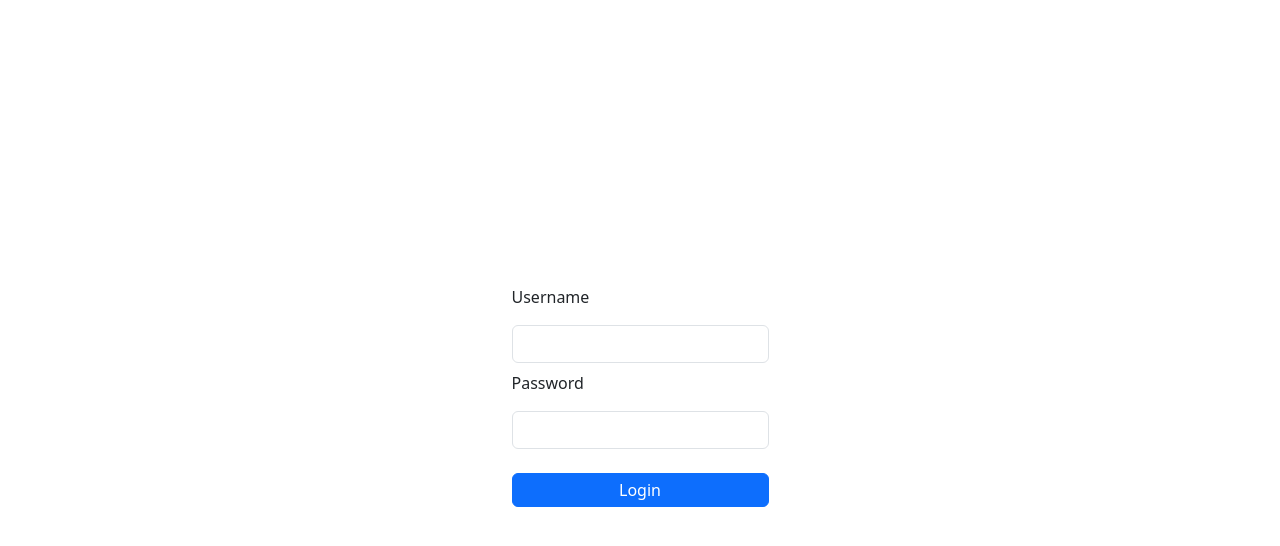
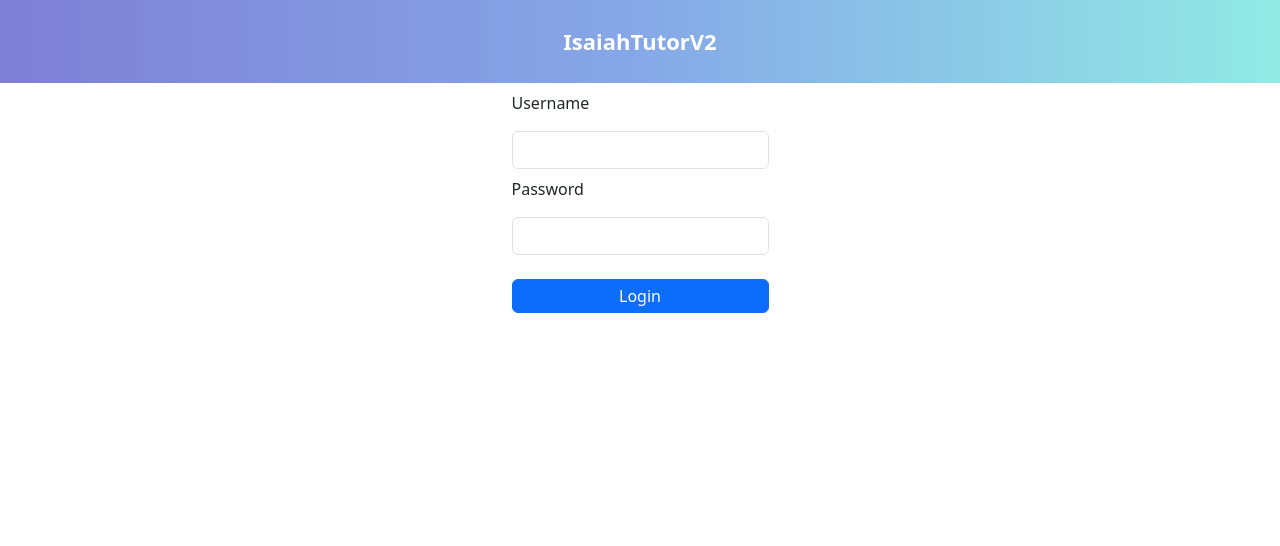
Before and after one commit to filo001/IsaiahTutorV2, a React (Vite) app in the folder client/isaiahTutor/: page / in a window 1280 px wide. Shown: the top 546 px of the page. Built offline with nearby package versions, Linux system fonts and the light colour scheme; what javascript-time-ago would draw is missing.

Commit message:
Added Original IsaiahTutor Styling

```diff
--- a/client/isaiahTutor/src/App.jsx
+++ b/client/isaiahTutor/src/App.jsx
@@ -5,6 +5,7 @@ import { useEffect, useState } from 'react'
 import { UserContext } from './components/context'
 import 'bootstrap/dist/css/bootstrap.min.css';
 import axios from 'axios'
+import { Nav } from 'react-bootstrap'
 
 function App() {
   const [user, setUser] = useState(undefined)
@@ -17,6 +18,7 @@ function App() {
 
   return (
     <>
+    <header className='custom-isaiah-header'>IsaiahTutorV2</header>
       <UserContext.Provider value={user}>
           {(authSession && user != undefined) ?  <Home setAuthSession={setAuthSession} /> :<Auth setUser={setUser} setAuthSession={setAuthSession}/>}
       </UserContext.Provider>
--- a/client/isaiahTutor/src/app.css
+++ b/client/isaiahTutor/src/app.css
@@ -1,3 +1,14 @@
 body {
     font-family: system-ui, -apple-system, BlinkMacSystemFont, 'Segoe UI', Roboto, Oxygen, Ubuntu, Cantarell, 'Open Sans', 'Helvetica Neue', sans-serif;
+
 }
+
+.custom-isaiah-header {
+    padding: 25px 0px;
+    height: 10%;
+    background-image: linear-gradient(to right, #7F7FD5, #86A8E7, #91EAE4);
+    text-align: center;
+    color: white;
+    font-weight: 700;
+    font-size: 22px
+}
--- a/client/isaiahTutor/src/components/auth.jsx
+++ b/client/isaiahTutor/src/components/auth.jsx
@@ -34,7 +34,7 @@ function Auth ({ setUser, setAuthSession }) {
     }
 
     return (
-        <div className='container-fluid d-flex align-items-center justify-content-center min-vh-100'>
+        <div className='container-fluid d-flex align-items-center justify-content-center min-vh-90'>
             <form action="POST" >
                 <p className='mt-2'>Username</p>
                 <input className='form-control' type="text" value={username} onChange={(e) => setUsername(e.target.value)}/>
```
